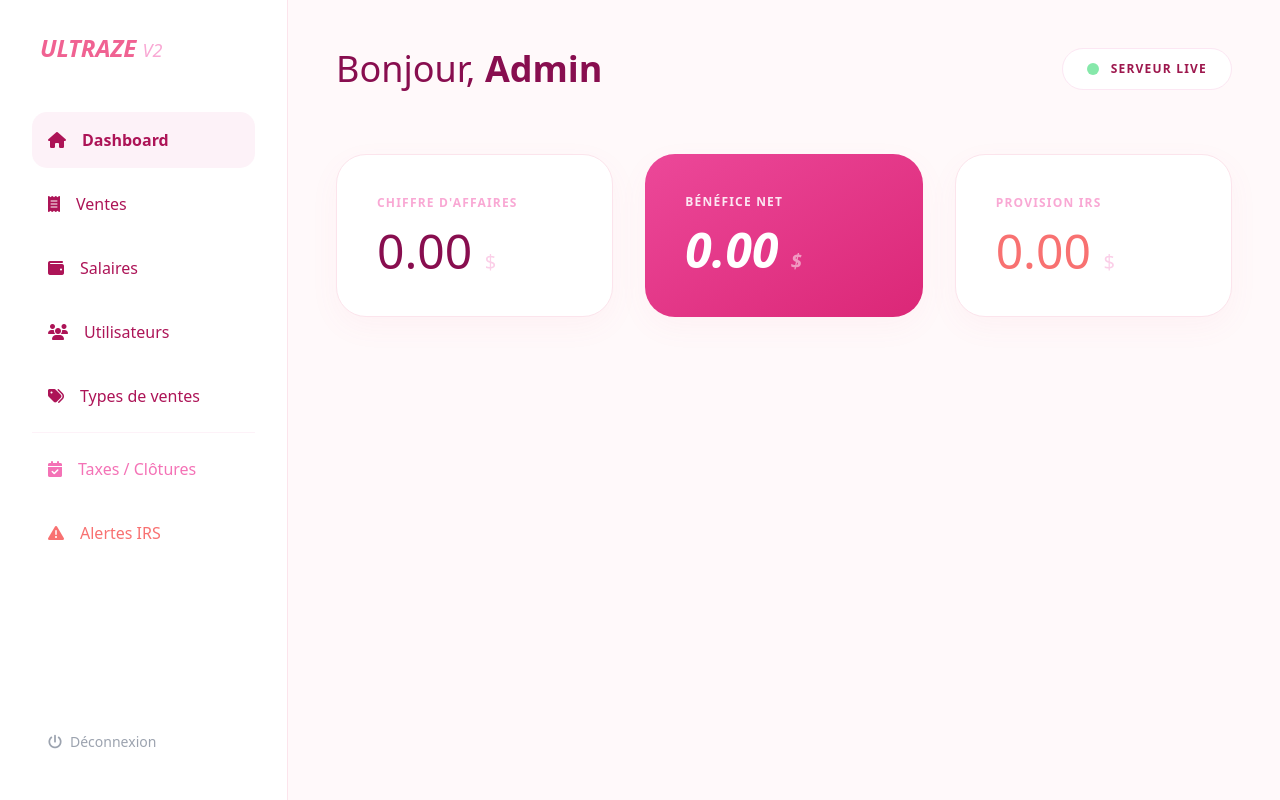
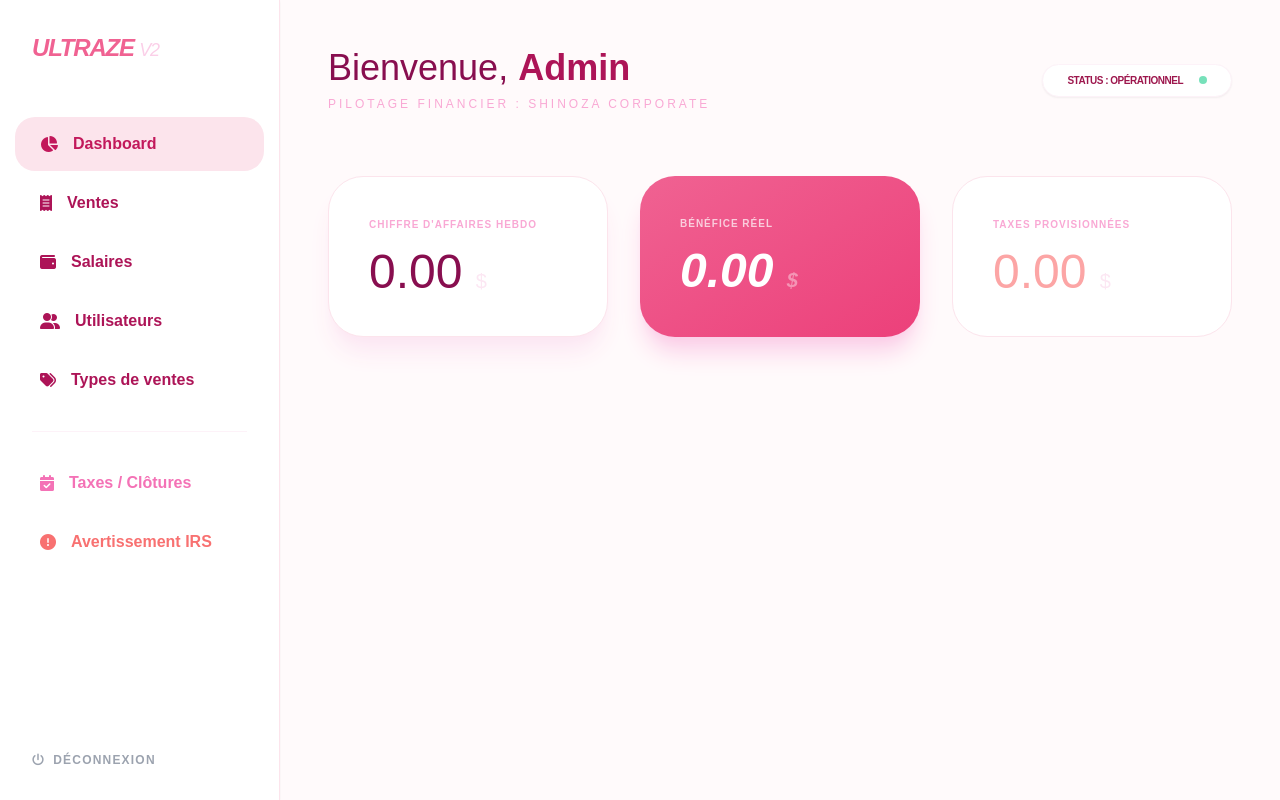
Before and after one commit to Hyuko123/comptabilit-, a Flask app: page /dashboard in a window 1280 px wide. Run offline with Flask 3, Linux system fonts and the light colour scheme; the visitor is signed in with stand-in values (Sample User, id 1); some libraries are stand-ins or nearby versions.

Commit message:
Update dashboard.html

```diff
--- a/templates/dashboard.html
+++ b/templates/dashboard.html
@@ -4,73 +4,68 @@
     <meta charset="UTF-8">
     <script src="https://cdn.tailwindcss.com"></script>
     <link rel="stylesheet" href="https://cdnjs.cloudflare.com/ajax/libs/font-awesome/6.5.1/css/all.min.css">
-    <title>Ultraze V2 - Luxe Dashboard</title>
+    <title>Dashboard | Ultraze V2</title>
     <style>
-        body { background-color: #fff9fa; color: #880e4f; }
-        .sidebar { background: white; border-right: 1px solid #fce4ec; }
-        .nav-link { color: #ad1457; transition: all 0.3s; border-radius: 15px; }
-        .nav-link:hover { background: #fce4ec; color: #880e4f; transform: translateX(5px); }
-        .stat-card { background: white; border: 1px solid #fce4ec; border-radius: 30px; box-shadow: 0 10px 30px rgba(240, 98, 146, 0.05); }
+        body { background-color: #fffafb; color: #880e4f; font-family: sans-serif; }
+        .sidebar { background: white; border-right: 1px solid #fce4ec; width: 280px; }
+        .nav-item { display: flex; align-items: center; gap: 15px; padding: 15px 25px; color: #ad1457; font-weight: 600; transition: all 0.3s; border-radius: 20px; margin: 5px 15px; }
+        .nav-item:hover { background: #fff1f5; transform: translateX(8px); }
+        .active { background: #fce4ec; color: #c2185b; }
+        .stat-card { background: white; border: 1px solid #fce4ec; border-radius: 35px; transition: transform 0.3s; }
+        .stat-card:hover { transform: translateY(-5px); }
     </style>
 </head>
 <body class="flex min-h-screen">
 
-    <aside class="w-72 sidebar p-8 flex flex-col">
-        <div class="mb-12 px-2">
-            <h2 class="text-2xl font-black text-[#f06292] italic">ULTRAZE <span class="text-pink-300 font-light text-lg">V2</span></h2>
+    <aside class="sidebar flex flex-col py-8 shadow-sm">
+        <div class="px-8 mb-12">
+            <h2 class="text-2xl font-black text-[#f06292] italic tracking-tighter">ULTRAZE <span class="text-pink-200 font-light text-lg">V2</span></h2>
         </div>
 
-        <nav class="flex-1 space-y-2">
-            <a href="/dashboard" class="nav-link flex items-center gap-4 p-4 font-semibold bg-pink-50">
-                <i class="fa-solid fa-house"></i> Dashboard
-            </a>
-            <a href="/ventes" class="nav-link flex items-center gap-4 p-4">
-                <i class="fa-solid fa-receipt"></i> Ventes
-            </a>
-            <a href="/salaires" class="nav-link flex items-center gap-4 p-4">
-                <i class="fa-solid fa-wallet"></i> Salaires
-            </a>
-            <a href="/utilisateurs" class="nav-link flex items-center gap-4 p-4">
-                <i class="fa-solid fa-users"></i> Utilisateurs
-            </a>
-            <a href="/types-ventes" class="nav-link flex items-center gap-4 p-4">
-                <i class="fa-solid fa-tags"></i> Types de ventes
-            </a>
-            <div class="my-6 border-t border-pink-50"></div>
-            <a href="/clotures" class="nav-link flex items-center gap-4 p-4 text-pink-400">
-                <i class="fa-solid fa-calendar-check"></i> Taxes / Clôtures
-            </a>
-            <a href="/irs" class="nav-link flex items-center gap-4 p-4 text-red-400">
-                <i class="fa-solid fa-triangle-exclamation"></i> Alertes IRS
-            </a>
+        <nav class="flex-1">
+            <a href="/dashboard" class="nav-item active"><i class="fa-solid fa-chart-pie"></i> Dashboard</a>
+            <a href="/ventes" class="nav-item"><i class="fa-solid fa-receipt"></i> Ventes</a>
+            <a href="/salaires" class="nav-item"><i class="fa-solid fa-wallet"></i> Salaires</a>
+            <a href="/utilisateurs" class="nav-item"><i class="fa-solid fa-user-group"></i> Utilisateurs</a>
+            <a href="/types-ventes" class="nav-item"><i class="fa-solid fa-tags"></i> Types de ventes</a>
+
+            <div class="my-6 mx-8 border-t border-pink-50"></div>
+
+            <a href="/clotures" class="nav-item text-pink-400"><i class="fa-solid fa-calendar-check"></i> Taxes / Clôtures</a>
+            <a href="/irs" class="nav-item text-red-400"><i class="fa-solid fa-circle-exclamation"></i> Avertissement IRS</a>
         </nav>
 
-        <a href="/" class="p-4 text-gray-400 hover:text-red-500 text-sm flex items-center gap-2">
-            <i class="fa-solid fa-power-off"></i> Déconnexion
-        </a>
+        <div class="px-8 mt-auto">
+            <a href="/logout" class="flex items-center gap-2 text-xs font-bold text-gray-400 hover:text-red-500 uppercase tracking-widest transition-colors">
+                <i class="fa-solid fa-power-off"></i> Déconnexion
+            </a>
+        </div>
     </aside>
 
-    <main class="flex-1 p-12">
+    <main class="flex-1 p-12 overflow-y-auto">
         <header class="flex justify-between items-center mb-16">
-            <h1 class="text-4xl font-light text-[#880e4f]">Bonjour, <span class="font-bold">Admin</span></h1>
-            <div class="bg-white px-6 py-3 rounded-full border border-pink-100 flex items-center gap-3">
-                <div class="w-3 h-3 bg-green-400 rounded-full animate-pulse"></div>
-                <span class="text-xs font-bold uppercase tracking-widest text-pink-800">Serveur Live</span>
+            <div>
+                <h1 class="text-4xl font-light">Bienvenue, <span class="font-bold text-[#ad1457]">Admin</span></h1>
+                <p class="text-pink-300 text-xs mt-2 uppercase tracking-[3px]">Pilotage financier : Shinoza Corporate</p>
+            </div>
+            <div class="flex items-center gap-4 bg-white p-2 rounded-full border border-pink-50 shadow-sm px-6">
+                <span class="text-[10px] font-bold text-pink-800 tracking-tighter">STATUS : OPÉRATIONNEL</span>
+                <div class="w-2 h-2 bg-emerald-400 rounded-full animate-pulse"></div>
             </div>
         </header>
 
         <div class="grid grid-cols-1 md:grid-cols-3 gap-8">
-            <div class="stat-card p-10">
-                <p class="text-pink-300 text-xs font-bold uppercase tracking-widest mb-4">Chiffre d'Affaires</p>
-                <h3 class="text-5xl font-light text-[#880e4f]">0.00 <span class="text-xl text-pink-200">$</span></h3>
+            <div class="stat-card p-10 shadow-pink-100 shadow-xl">
+                <p class="text-pink-300 text-[10px] font-bold uppercase tracking-widest mb-4">Chiffre d'Affaires Hebdo</p>
+                <h3 class="text-5xl font-light">0.00 <span class="text-xl text-pink-100">$</span></h3>
             </div>
-            <div class="stat-card p-10 bg-gradient-to-br from-pink-500 to-pink-600 text-white border-none">
-                <p class="text-pink-100 text-xs font-bold uppercase tracking-widest mb-4">Bénéfice Net</p>
-                <h3 class="text-5xl font-bold italic">0.00 <span class="text-xl opacity-50">$</span></h3>
+            <div class="stat-card p-10 bg-gradient-to-br from-[#f06292] to-[#ec407a] text-white border-none shadow-xl shadow-pink-200">
+                <p class="opacity-70 text-[10px] font-bold uppercase tracking-widest mb-4 text-white">Bénéfice Réel</p>
+                <h3 class="text-5xl font-bold italic">0.00 <span class="text-xl opacity-40">$</span></h3>
             </div>
             <div class="stat-card p-10">
-                <p class="text-pink-300 text-xs font-bold uppercase tracking-widest mb-4">Provision IRS</p>
-                <h3 class="text-5xl font-light text-red-400">0.00 <span class="text-xl text-pink-200">$</span></h3>
+                <p class="text-pink-300 text-[10px] font-bold uppercase tracking-widest mb-4">Taxes Provisionnées</p>
+                <h3 class="text-5xl font-light text-red-300">0.00 <span class="text-xl text-pink-100">$</span></h3>
             </div>
         </div>
     </main>
```
